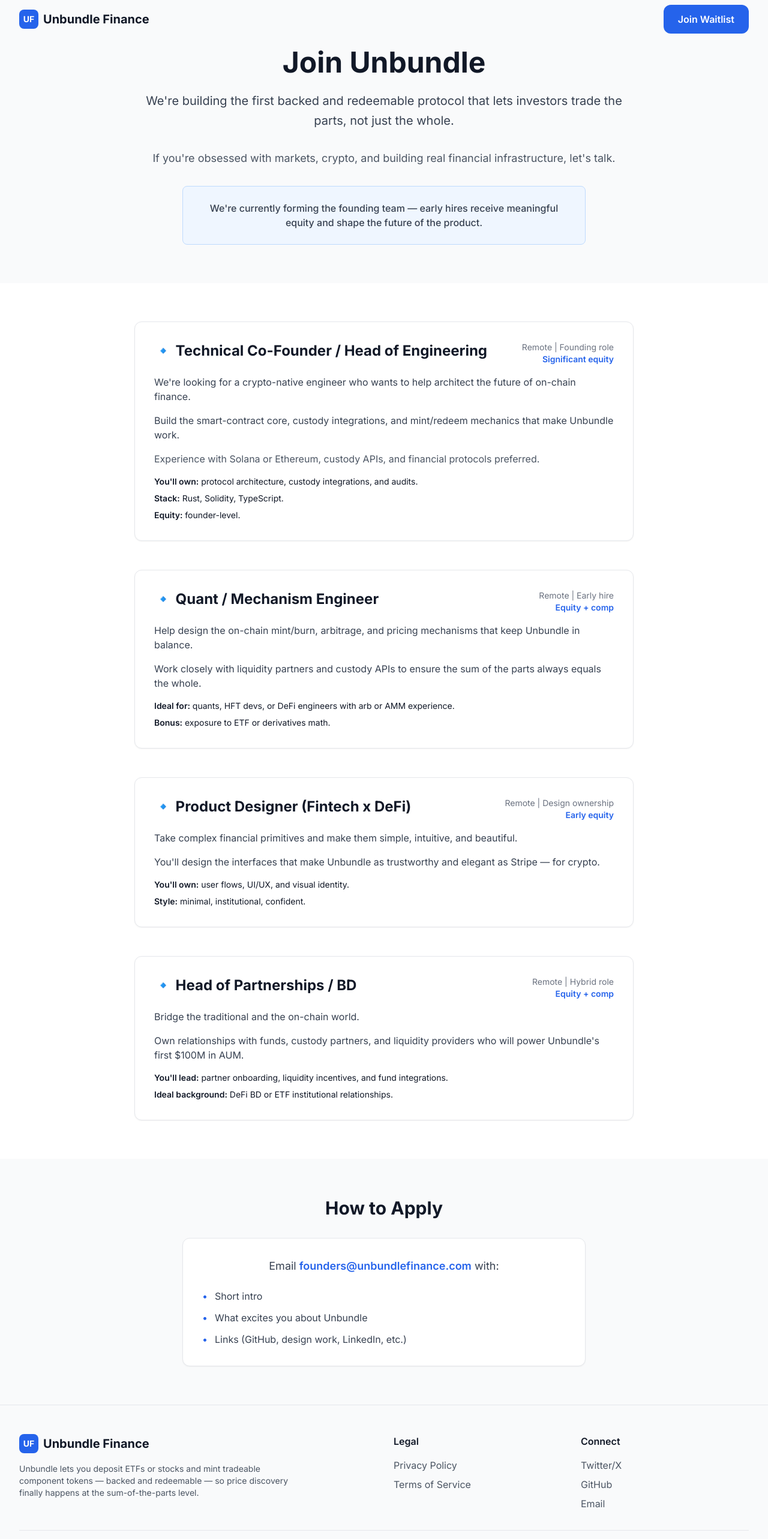
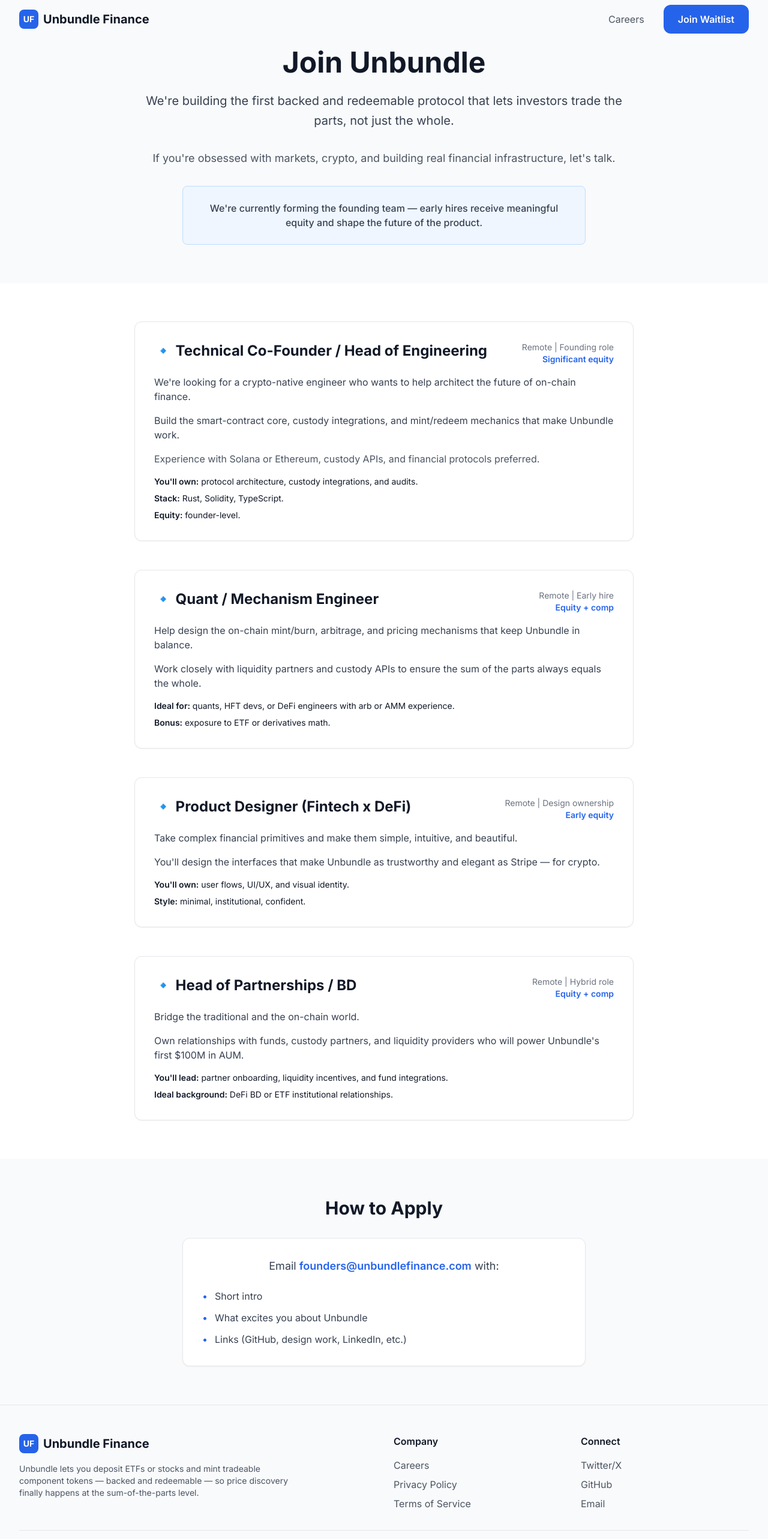
Before and after one commit to UFOBob069/unbundle, a Next.js app: page /careers in a window 1280 px wide. Shown: the top 2566 px of the page at 60% size. Built offline with nearby package versions, Linux system fonts and the light colour scheme.

Commit message:
Add careers links to navigation and footer

```diff
--- a/components/Footer.tsx
+++ b/components/Footer.tsx
@@ -20,8 +20,13 @@
 
           {/* Legal */}
           <div>
-            <h3 className="font-semibold text-gray-900 mb-4">Legal</h3>
+            <h3 className="font-semibold text-gray-900 mb-4">Company</h3>
             <ul className="space-y-2">
+              <li>
+                <Link href="/careers" className="text-gray-600 hover:text-gray-900 transition-colors duration-200">
+                  Careers
+                </Link>
+              </li>
               <li>
                 <Link href="/privacy" className="text-gray-600 hover:text-gray-900 transition-colors duration-200">
                   Privacy Policy
--- a/components/Nav.tsx
+++ b/components/Nav.tsx
@@ -42,6 +42,12 @@
 
           {/* Desktop Navigation */}
           <div className="hidden md:flex items-center space-x-8">
+            <Link
+              href="/careers"
+              className="text-gray-600 hover:text-gray-900 transition-colors duration-200"
+            >
+              Careers
+            </Link>
             <button
               onClick={scrollToForm}
               className="btn-primary"
```
